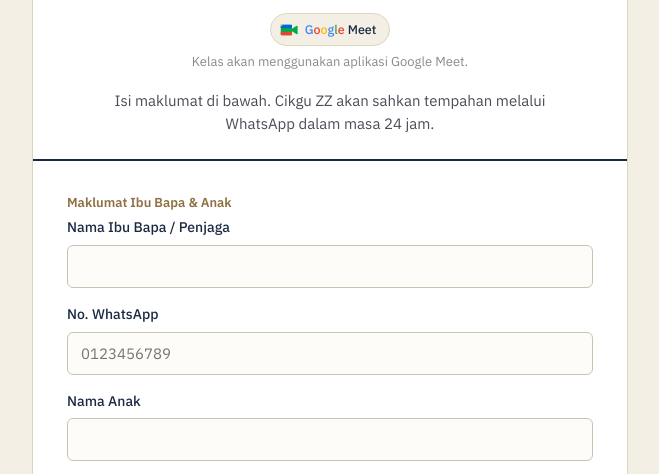
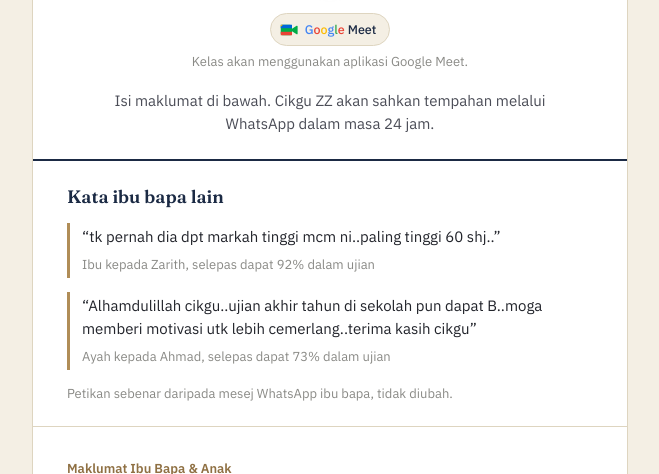
Before and after one commit to zainalzulia/Personal-AZZ, a plain HTML site: page index.html in a window 1280 px wide. Shown: the part 280-754 px from the top of the page, without its empty margins (310-969 px from the left). Drawn offline with Linux system fonts and the light colour scheme; no server answers.

Commit message:
Update index.html

```diff
--- a/index.html
+++ b/index.html
@@ -84,6 +84,12 @@
   .no-fail{ font-family: 'IBM Plex Mono', monospace; font-size: 12px; color: var(--muted); margin-bottom: 10px; }
   h1{ font-family: 'Fraunces', serif; font-weight: 600; font-size: 29px; line-height: 1.18; color: var(--navy); margin: 0 0 10px; }
   .sub{ font-size: 15px; color: #4b4d57; max-width: 48ch; margin: 0 auto; }
+  .avail-line{ margin: 0; padding: 14px 34px; font-size: 14px; color: var(--ok); background: #eef4ef; border-bottom: 1px solid var(--paper-line); text-align: center; }
+  .proof{ padding: 22px 34px; border-bottom: 1px solid var(--paper-line); }
+  .avail-title{ font-family: 'Fraunces', serif; font-weight: 600; font-size: 18px; margin: 0 0 4px; color: var(--navy); }
+  .proof .q{ margin: 0 0 14px; padding: 2px 0 2px 12px; border-left: 3px solid var(--brass); }
+  .proof .q p{ margin: 0 0 3px; font-size: 15px; }
+  .proof .q cite{ font-style: normal; font-size: 13px; color: var(--muted); }
   form{ padding: 6px 34px 34px; }
   .section{ padding: 26px 0; border-bottom: 1px solid var(--paper-line); }
   .section:last-of-type{ border-bottom: none; }
@@ -188,6 +194,7 @@
   @media (max-width: 480px){
     header.head, form{ padding-left: 22px; padding-right: 22px; }
     .plan-grid{ grid-template-columns: 1fr; }
+    .avail-line, .proof{ padding-left: 20px; padding-right: 20px; }
   }
 </style>
 </head>
@@ -213,6 +220,14 @@
       <p class="section-note" style="margin:-10px 0 16px; text-align:center;">Kelas akan menggunakan aplikasi Google Meet.</p>
       <p class="sub">Isi maklumat di bawah. Cikgu ZZ akan sahkan tempahan melalui WhatsApp dalam masa 24 jam.</p>
     </header>
+
+    <p class="avail-line" id="availLine" style="display:none"></p>
+
+    <section class="proof" id="proofBox" style="display:none" aria-labelledby="proofT">
+      <h2 class="avail-title" id="proofT" style="margin-bottom:12px">Kata ibu bapa lain</h2>
+      <div id="proofList"></div>
+      <p class="section-note" style="margin:0">Petikan sebenar daripada mesej WhatsApp ibu bapa, tidak diubah.</p>
+    </section>
 
     <form id="bookingForm" novalidate>
 
@@ -424,6 +439,7 @@ function fmtRM(n){
    ============================================================ */
 
 let availability = { recurringOccupied: [], oneOffOccupied: [], blockedDates: [] };
+let availLoaded = false; // true hanya kalau Sheet berjaya dibaca (elak paparkan semua slot 'kosong' bila gagal)
 
 // Parser CSV ringkas — cukup untuk data Google Sheets kita (handle koma dalam
 // petikan/quotes dengan asas, tak perlukan library luar).
@@ -500,6 +516,7 @@ async function loadAvailability(){
         .filter(r => r.Tarikh)
         .map(r => ({ date: r.Tarikh, time: r.Masa || null }));
     }
+    availLoaded = !!(sesiRes.ok && cutiRes.ok);
   }catch(e){
     // Gagal fetch (Sheet belum "anyone with link", atau isu rangkaian) —
     // teruskan dengan semua slot dianggap kosong, borang tetap boleh function.
@@ -991,9 +1008,56 @@ function updateSubjekAvailability(){
   }
 }
 
+/* ---------- BARIS SLOT KOSONG (petang & malam) ---------- */
+function renderAvailability(){
+  try{
+    if(!availLoaded) return; // tak pasti = jangan paparkan apa-apa
+    const line = document.getElementById('availLine');
+    if(!line) return;
+    const evening = ["5:00 - 6:30 PM", "8:30 - 10:00 PM"];
+    const days = [1,2,3,4,5,6,0].filter(day =>
+      (SLOT_SCHEDULE[day] || []).some(t => evening.indexOf(t) !== -1 && isPakejSlotAvailable(day, t)));
+    const anyFree = [1,2,3,4,5,6,0].some(day => (SLOT_SCHEDULE[day] || []).some(t => isPakejSlotAvailable(day, t)));
+    if(days.length){
+      line.textContent = 'Slot petang dan malam yang masih kosong: ' + days.map(d => DAY_NAMES[d]).join(', ');
+    } else if(anyFree){
+      line.textContent = 'Slot petang dan malam sudah penuh. Slot pagi dan tengah hari masih ada.';
+    } else return;
+    line.style.display = 'block';
+  }catch(e){ console.warn('Tak dapat paparkan slot kosong', e); }
+}
+
+/* ---------- TESTIMONI (rawak 2 daripada senarai) ---------- */
+// Semua petikan verbatim daripada mesej WhatsApp ibu bapa. Tambah/buang baris di sini sahaja.
+const TESTIMONI = [
+  { q: "tk pernah dia dpt markah tinggi mcm ni..paling tinggi 60 shj..", by: "Ibu kepada Zarith, selepas dapat 92% dalam ujian" },
+  { q: "Terima kasih krn telah membimbing anak saya. X penah sepanjang dia sekolah dpt keputusan mcm nie utk maths ... syukur sgt2", by: "Ibu kepada Dalili, selepas dapat 100% dalam ujian" },
+  { q: "Alhamdulillah cikgu..ujian akhir tahun di sekolah pun dapat B..moga memberi motivasi utk lebih cemerlang..terima kasih cikgu", by: "Ayah kepada Ahmad, selepas dapat 73% dalam ujian" },
+  { q: "Alhamdulillah. Terima kasih byk2 cikgu2 di Akademi ZZ yg telah mengajar anak saya Aqid dgn baik. Semoga berkat ilmu yg diajar.", by: "Ibu kepada Aqid, selepas dapat 77% dalam ujian" },
+  { q: "Ainna sangat berpuas hati...katanya seronok belajar dengan cikgu tak boring tak sedar dah habis masa... Jelas dan faham..", by: "Keluarga Ainna" }
+];
+function renderTestimoni(){
+  try{
+    const box = document.getElementById('proofBox'), list = document.getElementById('proofList');
+    if(!box || !list) return;
+    const pool = TESTIMONI.slice();
+    for(let i = pool.length - 1; i > 0; i--){ const j = Math.floor(Math.random() * (i + 1)); [pool[i], pool[j]] = [pool[j], pool[i]]; }
+    list.innerHTML = '';
+    pool.slice(0, 2).forEach(t => {
+      const d = document.createElement('div'); d.className = 'q';
+      const p = document.createElement('p'); p.textContent = '\u201C' + t.q + '\u201D';
+      const c = document.createElement('cite'); c.textContent = t.by;
+      d.appendChild(p); d.appendChild(c); list.appendChild(d);
+    });
+    box.style.display = 'block';
+  }catch(e){ console.warn('Tak dapat paparkan testimoni', e); }
+}
+
 /* ---------- INIT ---------- */
 (async function init(){
+  renderTestimoni();
   await loadAvailability();
+  renderAvailability();
   buildPakejDayChips();
   updateSubjekAvailability();
 })();
```
